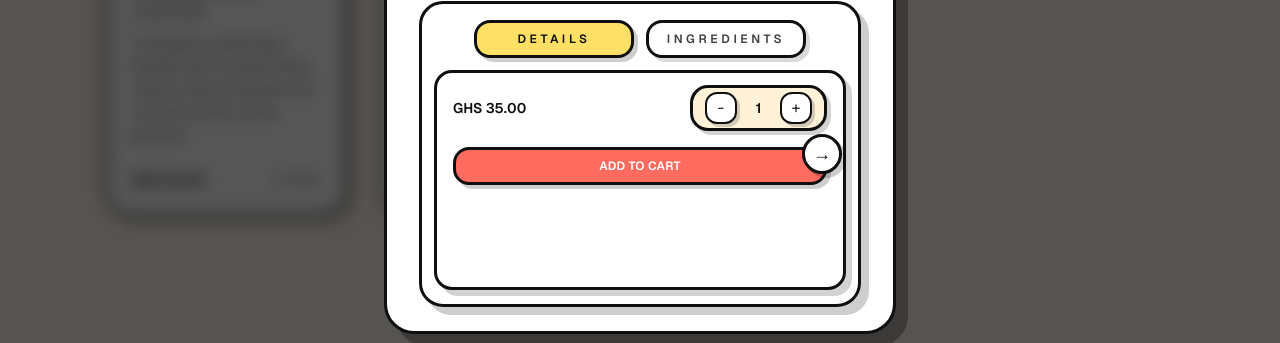
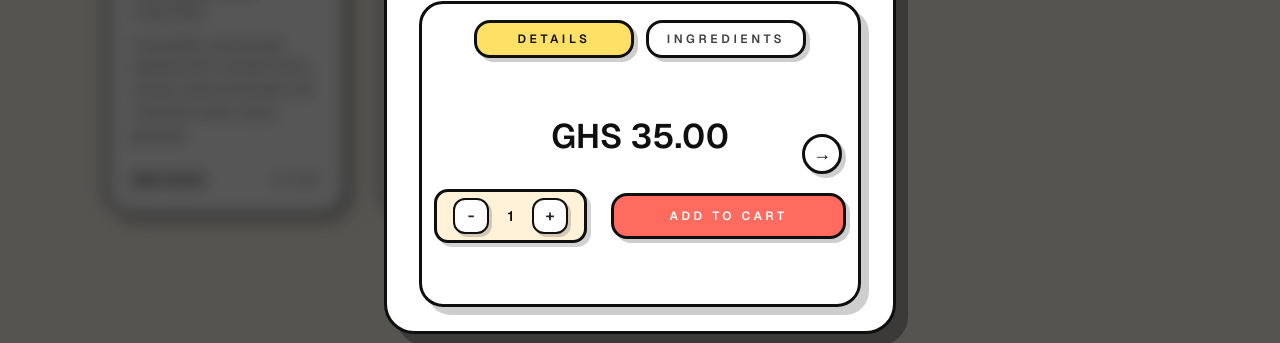
Before and after one commit to Charuhasen/t-the-plug, a Next.js app: page / in a window 1280 px wide. Both pictures are taken after a click on the button 226 px from the left and 1277 px from the top of the page. Shown: the part 1286-1629 px from the top of the page. Built offline with nearby package versions, Linux system fonts and the light colour scheme.

Commit message:
Updated product card pricing view

```diff
--- a/src/app/page.tsx
+++ b/src/app/page.tsx
@@ -50,6 +50,9 @@ export default function Home() {
     }
     handleCloseModal();
   };
+
+  const selectedPrice =
+    selectedCookie ? selectedCookie.price * modalQuantity : 0;
 
   const handleIncreaseQuantity = () =>
     setModalQuantity((previous) => previous + 1);
@@ -253,14 +256,16 @@ export default function Home() {
                     {selectedCookie.description}
                   </p>
                 </div>
-                <div className="relative w-full min-h-[240px] overflow-hidden rounded-[24px] border-[3px] border-[var(--border-color)] bg-[var(--surface)]/95 px-3 pt-4 shadow-[8px_8px_0_0_rgba(var(--shadow-color),0.2)] sm:min-h-[260px]">
+                <div
+                  className="relative w-full min-h-[240px] overflow-hidden rounded-[24px] border-[3px] border-[var(--border-color)] bg-[var(--surface)]/95 px-3 pt-4 shadow-[8px_8px_0_0_rgba(var(--shadow-color),0.2)] sm:min-h-[260px]"
+                >
                   <div className="mb-3 flex justify-center gap-2 sm:gap-3">
                     <button
                       type="button"
-                      className={`flex flex-1 max-w-[160px] items-center justify-center rounded-[16px] border-[3px] border-[var(--border-color)] px-3 py-2 text-xs font-semibold uppercase tracking-[0.3em] transition ${
+                      className={`flex flex-1 max-w-[160px] items-center justify-center rounded-[16px] border-[3px] border-[var(--border-color)] px-3 py-2 text-xs font-semibold uppercase tracking-[0.3em] shadow-[4px_4px_0_0_rgba(var(--shadow-color),0.2)] transition ${
                         modalView === 0
-                          ? "bg-[var(--accent-tertiary)] text-[var(--border-color)] shadow-[4px_4px_0_0_rgba(var(--shadow-color),0.2)]"
-                          : "bg-[var(--surface)] text-neutral-700 shadow-[4px_4px_0_0_rgba(var(--shadow-color),0.15)] hover:-translate-y-[2px]"
+                          ? "bg-[var(--accent-tertiary)] text-[var(--border-color)]"
+                          : "bg-[var(--surface)] text-neutral-700 hover:-translate-y-[2px]"
                       }`}
                       onClick={() => handleViewChange(0)}
                       aria-label="View details"
@@ -269,10 +274,10 @@ export default function Home() {
                     </button>
                     <button
                       type="button"
-                      className={`flex flex-1 max-w-[160px] items-center justify-center rounded-[16px] border-[3px] border-[var(--border-color)] px-3 py-2 text-xs font-semibold uppercase tracking-[0.3em] transition ${
+                      className={`flex flex-1 max-w-[160px] items-center justify-center rounded-[16px] border-[3px] border-[var(--border-color)] px-3 py-2 text-xs font-semibold uppercase tracking-[0.3em] shadow-[4px_4px_0_0_rgba(var(--shadow-color),0.2)] transition ${
                         modalView === 1
-                          ? "bg-[var(--accent-tertiary)] text-[var(--border-color)] shadow-[4px_4px_0_0_rgba(var(--shadow-color),0.2)]"
-                          : "bg-[var(--surface)] text-neutral-700 shadow-[4px_4px_0_0_rgba(var(--shadow-color),0.15)] hover:-translate-y-[2px]"
+                          ? "bg-[var(--accent-tertiary)] text-[var(--border-color)]"
+                          : "bg-[var(--surface)] text-neutral-700 hover:-translate-y-[2px]"
                       }`}
                       onClick={() => handleViewChange(1)}
                       aria-label="View ingredients"
@@ -295,43 +300,47 @@ export default function Home() {
                       drag="x"
                       dragConstraints={{ left: 0, right: 0 }}
                       onDragEnd={handleDragEnd}
-                      className="w-full space-y-4 text-left pb-14 sm:pb-4"
+                      className={`w-full space-y-4 text-left ${
+                        modalView === 0 ? "pb-14 sm:pb-4" : "pb-14 sm:pb-4"
+                      }`}
                     >
                       {modalView === 0 ? (
-                        <div className="min-h-[200px] rounded-[18px] border-[3px] border-[var(--border-color)] bg-[var(--surface)] px-4 py-3 shadow-[6px_6px_0_0_rgba(var(--shadow-color),0.18)] sm:min-h-[220px]">
-                          <div className="flex flex-col gap-3 sm:flex-row sm:items-center sm:justify-between sm:gap-6">
-                            <span className="text-sm font-semibold text-[var(--border-color)]">
-                              GHS {selectedCookie.price.toFixed(2)}
+                        <div className="flex min-h-[200px] flex-col items-center justify-center gap-6 py-2 sm:min-h-[220px] sm:gap-8">
+                          <span className="text-center text-3xl font-semibold text-[var(--border-color)] sm:text-[34px]">
+                            GHS {selectedPrice.toFixed(2)}
                           </span>
-                            <div className="flex items-center gap-3 rounded-[18px] border-[3px] border-[var(--border-color)] bg-[var(--muted-surface)] px-3 py-1 shadow-[4px_4px_0_0_rgba(var(--shadow-color),0.18)]">
+                          <div className="flex w-full flex-col gap-4 px-2 sm:flex-row sm:items-center sm:justify-between sm:gap-6 sm:px-0">
+                            <div className="flex w-full items-center justify-center gap-3 rounded-[14px] border-[3px] border-[var(--border-color)] bg-[var(--muted-surface)] px-4 py-1.5 shadow-[4px_4px_0_0_rgba(var(--shadow-color),0.18)] sm:w-auto">
                               <button
                                 type="button"
-                                className="flex h-8 w-8 items-center justify-center rounded-[12px] border-[2px] border-[var(--border-color)] bg-white text-neutral-800 shadow-[3px_3px_0_0_rgba(var(--shadow-color),0.18)] transition hover:bg-[var(--accent-tertiary)]"
+                                className="flex h-9 w-9 items-center justify-center rounded-[12px] border-[2px] border-[var(--border-color)] bg-white text-base font-semibold text-neutral-800 shadow-[3px_3px_0_0_rgba(var(--shadow-color),0.18)] transition hover:bg-[var(--accent-tertiary)]"
                                 onClick={handleDecreaseQuantity}
                                 aria-label="Decrease quantity"
                               >
                                 -
                               </button>
-                              <span className="min-w-[2ch] text-center text-sm font-semibold text-[var(--border-color)]">
+                              <span className="min-w-[2ch] px-1 text-center text-sm font-semibold text-[var(--border-color)]">
                                 {modalQuantity}
                               </span>
                               <button
                                 type="button"
-                                className="flex h-8 w-8 items-center justify-center rounded-[12px] border-[2px] border-[var(--border-color)] bg-white text-neutral-800 shadow-[3px_3px_0_0_rgba(var(--shadow-color),0.18)] transition hover:bg-[var(--accent-tertiary)]"
+                                className="flex h-9 w-9 items-center justify-center rounded-[12px] border-[2px] border-[var(--border-color)] bg-white text-base font-semibold text-neutral-800 shadow-[3px_3px_0_0_rgba(var(--shadow-color),0.18)] transition hover:bg-[var(--accent-tertiary)]"
                                 onClick={handleIncreaseQuantity}
                                 aria-label="Increase quantity"
                               >
                                 +
                               </button>
                             </div>
-                          </div>
+                            <div className="flex w-full items-center sm:w-auto sm:flex-1">
                               <button
                                 type="button"
-                            className="mt-4 inline-flex w-full items-center justify-center rounded-[16px] border-[3px] border-[var(--border-color)] bg-[var(--accent)] px-4 py-2 text-xs font-semibold uppercase tracking-wide text-white shadow-[4px_4px_0_0_rgba(var(--shadow-color),0.2)] transition-transform hover:-translate-y-1 hover:shadow-[8px_8px_0_0_rgba(var(--shadow-color),0.25)]"
+                                className="inline-flex w-full items-center justify-center rounded-[16px] border-[3px] border-[var(--border-color)] bg-[var(--accent)] px-4 py-3 text-xs font-semibold uppercase tracking-[0.3em] text-white shadow-[4px_4px_0_0_rgba(var(--shadow-color),0.2)] transition-transform hover:-translate-y-1 hover:shadow-[8px_8px_0_0_rgba(var(--shadow-color),0.25)]"
                                 onClick={() => handleAddToCart(selectedCookie)}
                               >
                                 Add to Cart
                               </button>
+                            </div>
+                          </div>
                         </div>
                       ) : (
                         <div className="min-h-[200px] rounded-[18px] border-[3px] border-[var(--border-color)] bg-[var(--muted-surface)] p-4 shadow-[6px_6px_0_0_rgba(var(--shadow-color),0.15)] sm:min-h-[220px]">
```
Lines whose indentation alone changed are shown as unchanged.
